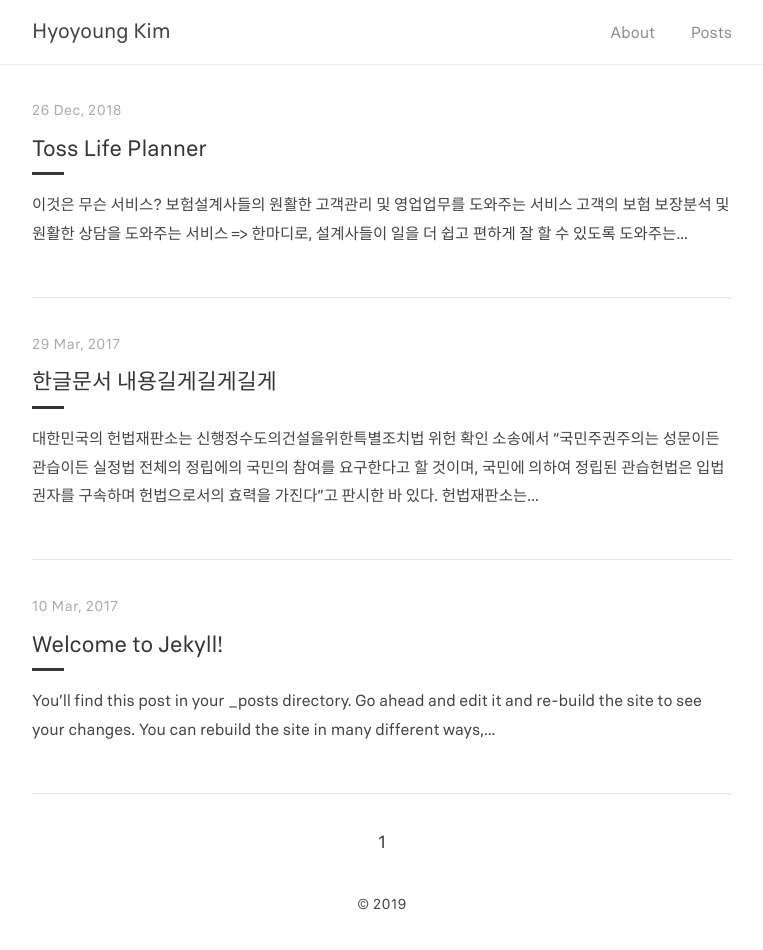
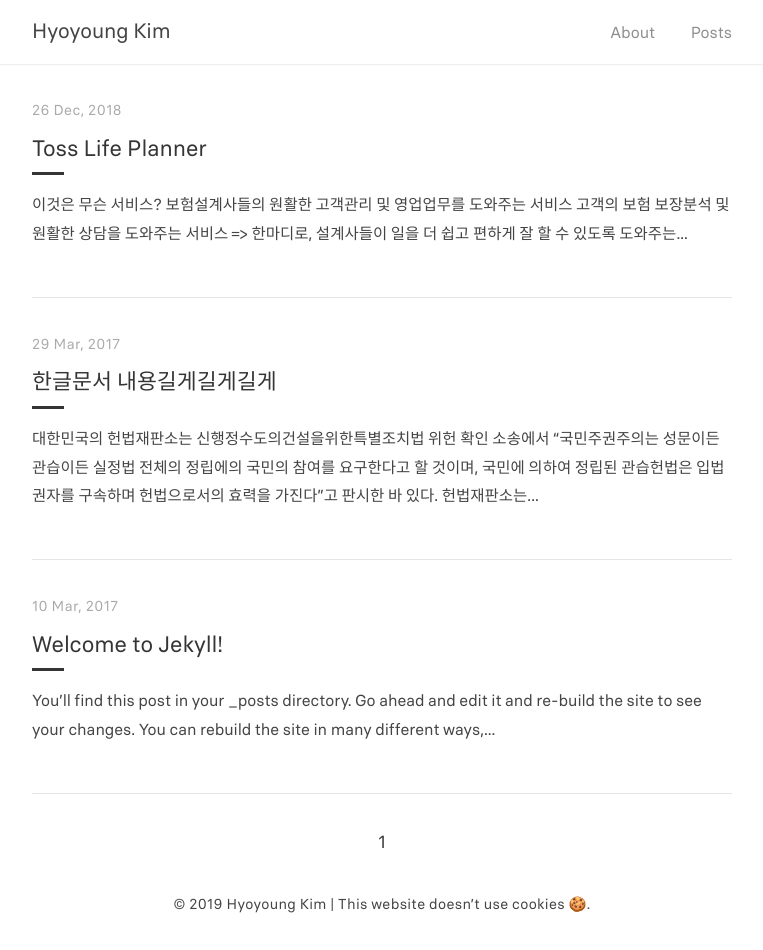
Before and after one commit to hyngkm/hyngkm.github.io, a Jekyll site: the page built from index.html, in a window 1280 px wide. Shown: the whole page, without its empty margins (258-1021 px from the left). Built offline with Jekyll 4.4.1, drawn with Linux system fonts in a browser that asks for light colours; the list of posts is cut into pages by our own code.

Commit message:
Update footer.html

```diff
--- a/_includes/footer.html
+++ b/_includes/footer.html
@@ -1,5 +1,5 @@
 <footer>
   <span>
-    &copy; <time datetime="{{ site.time }}">{{ site.time | date: '%Y' }}</time>
+    &copy; <time datetime="{{ site.time }}">{{ site.time | date: '%Y' }}</time> {{ site.author.name }} | This website doesn’t use cookies 🍪.
   </span>
 </footer>
```
